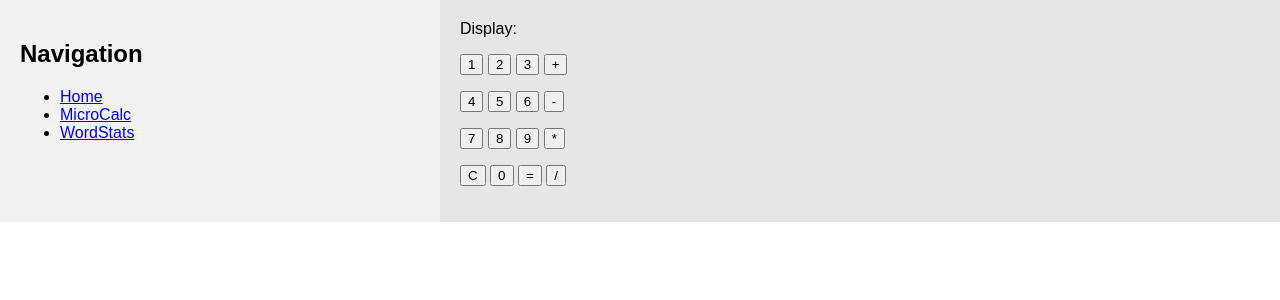
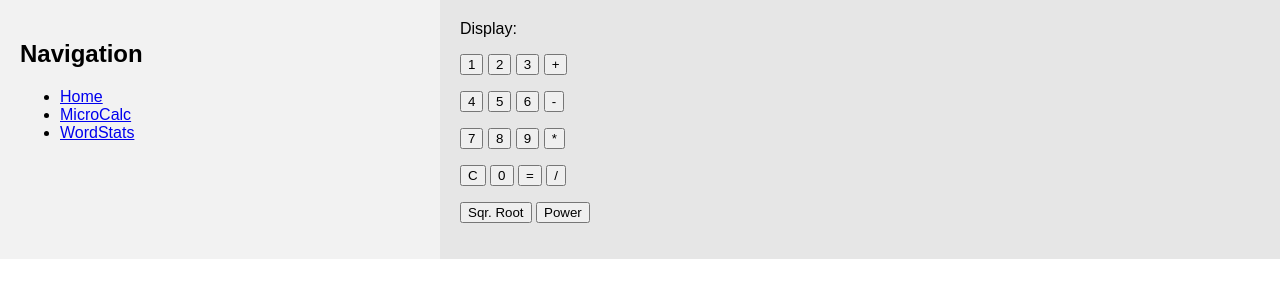
Before and after one commit to lukeschwab17/cs253_two_funcs, a Flask app: page /calc in a window 1280 px wide. Shown: the top 300 px of the page. Run offline with Flask 3, Linux system fonts and the light colour scheme.

Commit message:
added necessary features to htmls

```diff
--- a/templates/calc.html
+++ b/templates/calc.html
@@ -35,6 +35,12 @@
     <button name="num" type="submit" value="/">/</button>
     </p>
 
+    <p>
+    <button name="num" type="submit" value='^0.5'>Sqr. Root</button>
+    <button name="num" type="submit" value='^'>Power</button>
+    </p>
+
+
 </form>
 
 
--- a/templates/wordstats.html
+++ b/templates/wordstats.html
@@ -10,5 +10,8 @@
 
     {% if average_length is not none %}
         <p>Average word length: {{ average_length }}</p>
+        <p>Total word: {{ total_words }}</p>
+        <p>Total characters: {{ total_chars }}</p>
+        <p>Total vowels: {{ total_vowels }}</p>
     {% endif %}
 {% endblock %}
```
